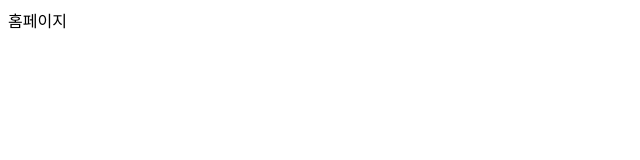
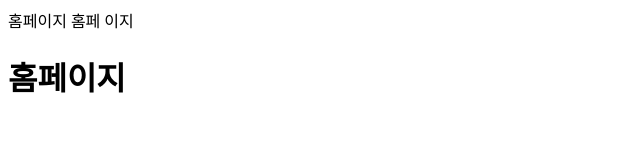
Before and after one commit to cgim991/cgim991.github.io, a plain HTML site: page index.html in a window 1280 px wide. Shown: the whole page, without its empty margins (0-640 px from the left). Drawn offline with Linux system fonts and the light colour scheme.

Commit message:
Update index.html

```diff
--- a/index.html
+++ b/index.html
@@ -1,7 +1,10 @@
 <html>
 <head>
+  <title>김채현의 홈페이지</title>
   </head>
   <body>
     홈페이지
+    홈페     이지
+    <h1>홈페이지</h1>
     </body>
   </html>
```
